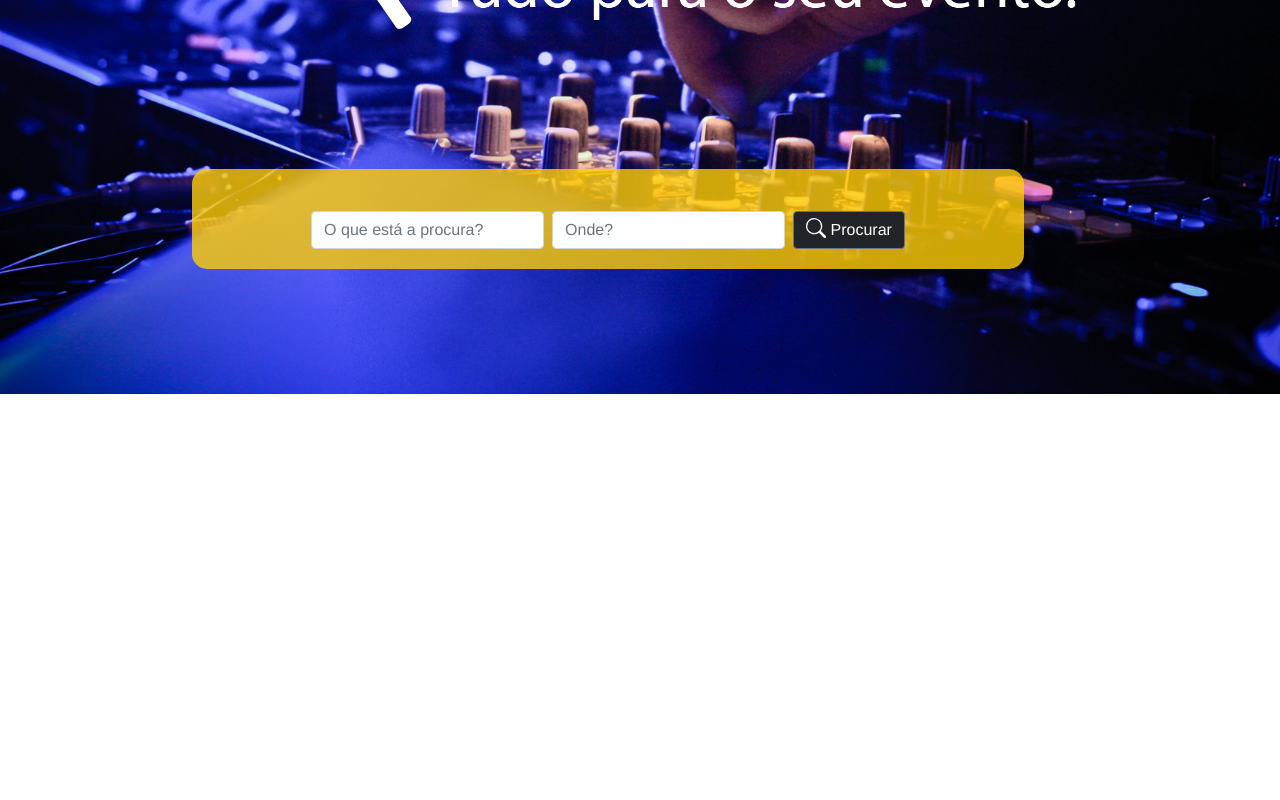
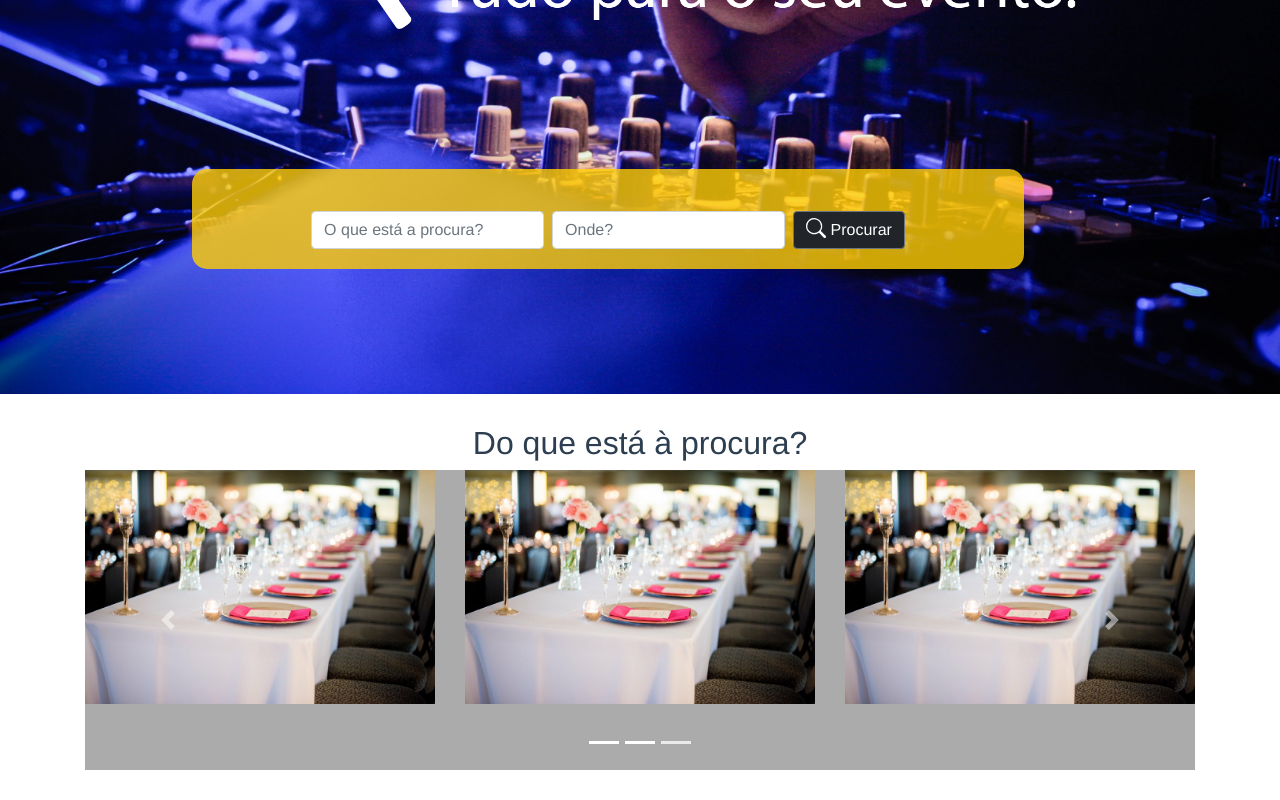
Before and after one commit to uByte2020/fiskamer-client, a Vue app: page /Search in a window 1280 px wide. Shown: the part 467-1267 px from the top of the page. Before the commit the page ends 861 px from the top, so only its background shows below. Built offline with nearby package versions, Linux system fonts and the light colour scheme; what vue-loading-overlay, vue2-notify would draw is missing.

Commit message:
Searsh/carousel

```diff
--- /dev/null
+++ b/src/components/Search/carousell.vue
@@ -0,0 +1,111 @@
+<template>
+<div class="container" id="carousel">
+    <div class="row">
+        <div class="col-12"><h2>Do que está à procura?</h2></div>
+        <div class="col-12">
+            <div id="carouselExampleIndicators" class="carousel slide" data-ride="carousel">
+                <ol class="carousel-indicators">
+                    <li data-target="#carouselExampleIndicators" data-slide-to="0" class="active"></li>
+                    <li data-target="#carouselExampleIndicators" data-slide-to="1"></li>
+                    <li data-target="#carouselExampleIndicators" data-slide-to="2"></li>
+                </ol>
+                <b-carousel
+                    id="carousel-1"
+                    v-model="slide"
+                    :interval="4000"
+                    controls
+                    indicators
+                    background="#ababab"
+                    img-width="200"
+                    img-height="200"
+                    style="text-shadow: 1px 1px 2px #333;"
+                    @sliding-start="onSlideStart"
+                    @sliding-end="onSlideEnd"
+                >
+                    <div class="carousel-item active">
+                        <div class="row">
+                            <div class="col-sm-4 div-img">
+                                <img src="@/assets/imgs/dj-1.jpg" class="img-fluid" alt imagem="...">
+                            </div>
+
+                            <div class="col-sm-4 div-img">
+                                <img src="@/assets/imgs/dj-1.jpg" class="img-fluid" alt imagem="...">
+                            </div>
+
+                            <div class="col-sm-4 div-img">
+                                <img src="@/assets/imgs/dj-1.jpg" class="img-fluid" alt imagem="...">
+                            </div>
+                        </div>
+                    </div>
+                    <div class="carousel-item">
+                        <div class="row">
+                            <div class="col-sm-4 div-img">
+                                <img src="@/assets/imgs/services.jpg" class="img-fluid" imagem alt="...">
+                            </div>
+
+                            <div class="col-sm-4 div-img">
+                                <img src="@/assets/imgs/services.jpg" class="img-fluid" imagem alt="...">
+                            </div>
+
+                            <div class="col-sm-4 div-img">
+                                <img src="@/assets/imgs/services.jpg" class="img-fluid" imagem alt="...">
+                            </div>
+                        </div>
+                    </div>
+                    <div class="carousel-item">
+                        <div class="row">
+                            <div class="col-sm-4 div-img">
+                                <img src="@/assets/imgs/profile-1.jpg" class="img-fluid imagem" alt="...">
+                            </div>
+
+                            <div class="col-sm-4 div-img">
+                                <img src="@/assets/imgs/profile-1.jpg" class="img-fluid imagem" alt="...">
+                            </div>
+
+                            <div class="col-sm-4 div-img">
+                                <img src="@/assets/imgs/profile-1.jpg" class="img-fluid imagem" alt="...">
+                            </div>
+                        </div>
+                    </div>
+
+                </b-carousel>
+            </div>
+        </div>
+    </div>
+</div>
+</template>
+
+<script>
+export default {
+    data() {
+      return {
+        slide: 0,
+        sliding: null
+      }
+    },
+    methods: {
+      onSlideStart(slide) {
+        console.log(slide)
+        this.sliding = true
+      },
+      onSlideEnd(slide) {
+        console.log(slide)
+        this.sliding = false
+      }
+    }
+}
+</script>
+
+<style scoped>
+    #carousel{
+        margin: 30px auto;
+    }
+    .div-img{
+        height: 300px;
+    }
+    .imagem{
+        height: 100%;
+        width: 100%;
+        object-fit: cover;
+    }
+</style>
--- a/src/views/Search.vue
+++ b/src/views/Search.vue
@@ -12,24 +12,26 @@
             <HomeSearch backgroundColor="rgba(255, 205, 3, 0.8)"
                 BtnColor="#212529"/>
         </div>
+        <carousell/>
     </div>
 </template>
 
 <script>
 import {Header, HomeSearch} from '@/components'
+import carousell from '../components/Search/carousell.vue'
 export default {
     name: 'Search',
     components:{
         Header,
-        HomeSearch
+        HomeSearch,
+        carousell,
     },
     data(){
         return{
             backgroundimg: require('@/assets/imgs/dj-1.jpg')
         }
     },
-    props:{
-    }
+    props:{}
 }
 </script>
 
```
Also changed, not shown: src/components/Search/carousel.vue (deleted, +0 -13 lines).
